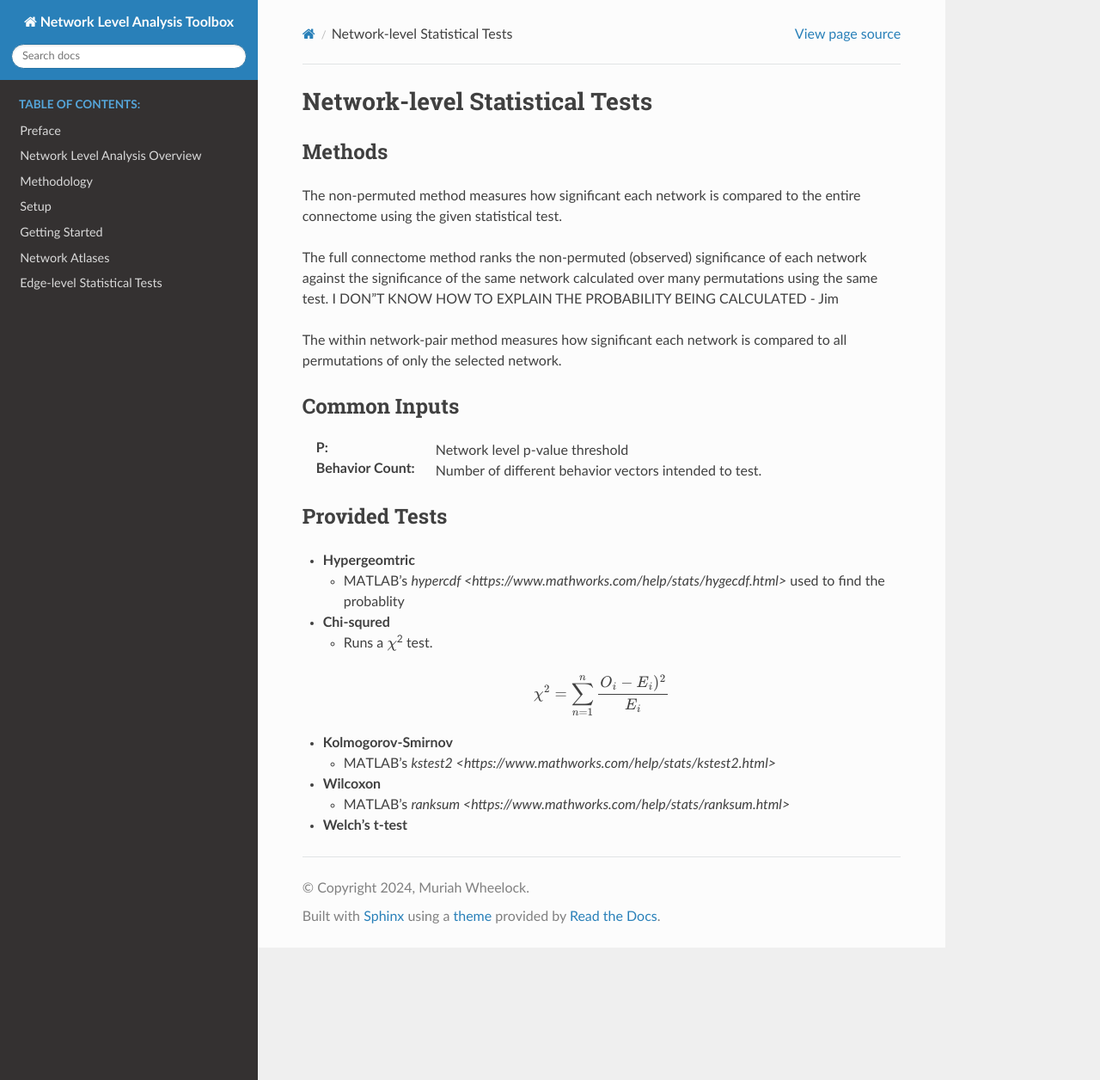
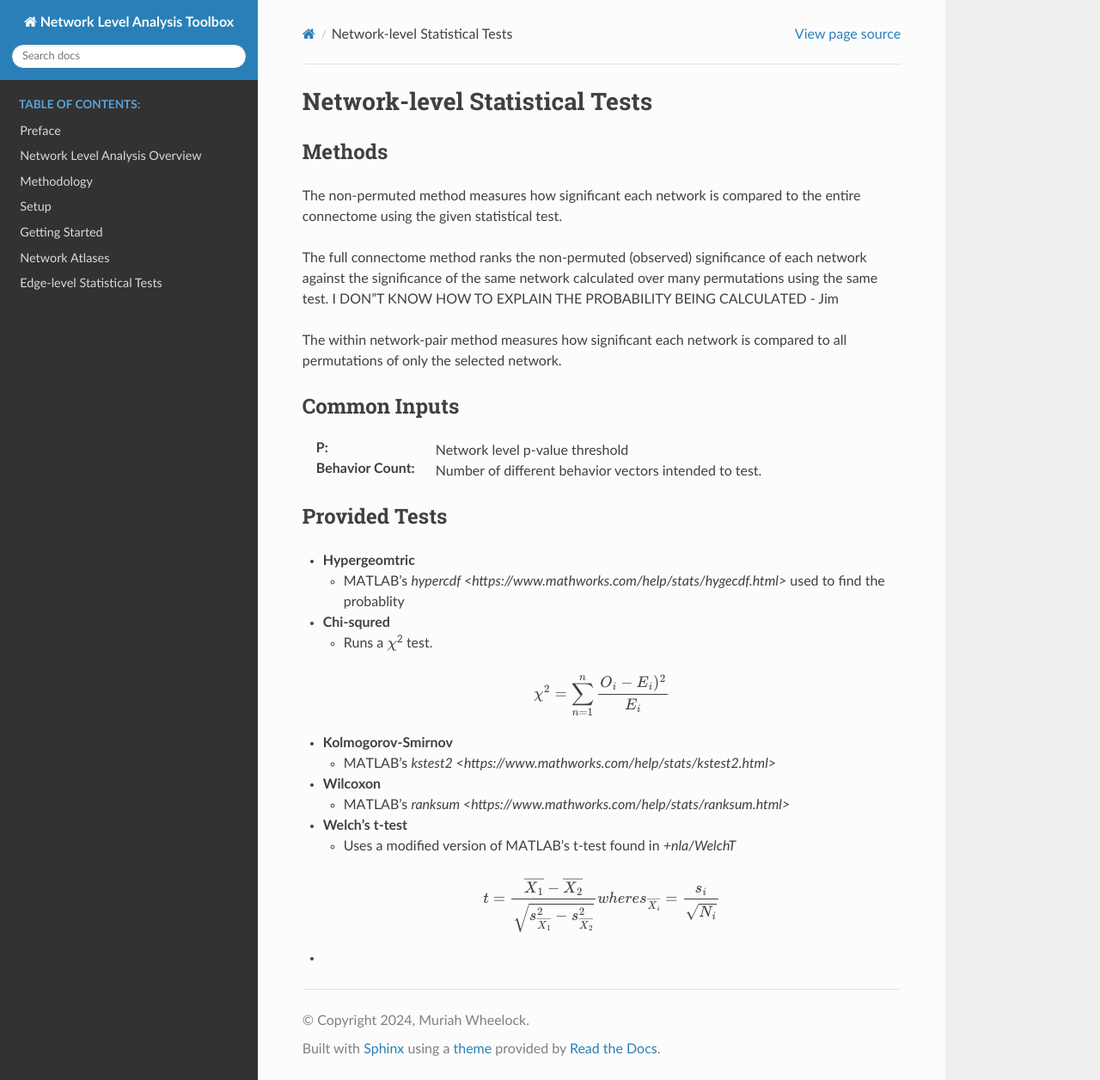
Before and after one commit to WheelockLab/NetworkLevelAnalysis, a Sphinx documentation site: the page built from docs/source/network_level_tests.rst, in a window 1280 px wide and 1256 px high. Shown: the whole window at 86% size. Built offline with Sphinx 7.4.7 and the Read the Docs theme 3.1.0, drawn with Linux system fonts in a browser that asks for light colours.

Commit message:
more on network level tests

```diff
--- a/docs/source/network_level_tests.rst
+++ b/docs/source/network_level_tests.rst
@@ -41,3 +41,13 @@ Provided Tests
 
   * MATLAB's `ranksum <https://www.mathworks.com/help/stats/ranksum.html>`
 * **Welch's t-test**
+
+  * Uses a modified version of MATLAB's t-test found in `+nla/WelchT`
+
+.. math::
+
+    t = \frac{\overline{X_1} - \overline{X_2}}{\sqrt{s_{\overline{X_1}}^2 - s_{\overline{X_2}}^2}}
+    where
+    s_{\overline{X_i}} = \frac{s_i}{\sqrt{N_i}}
+
+*
```
